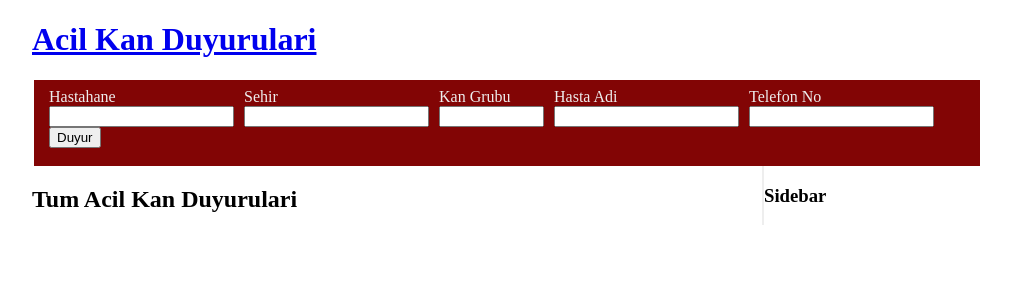
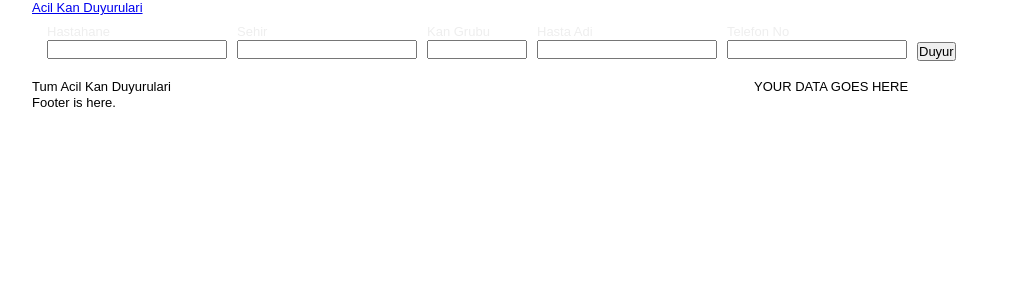
Before and after one commit to turker/acilkan, a Python web app: template templates/index.html in a window 1280 px wide. Shown: the top 300 px of the page, without its empty margins (133-1144 px from the left). Run offline with Jinja, Linux system fonts and the light colour scheme; the template is opened without the code that fills it, so the values that code supplies are empty.

Commit message:
switched to yui grid

```diff
--- a/index.yaml
+++ b/index.yaml
@@ -10,7 +10,7 @@ indexes:
 # automatically uploaded to the admin console when you next deploy
 # your application using appcfg.py.
 
-# Used 153 times in query history.
+# Used 157 times in query history.
 - kind: BloodRequest
   properties:
   - name: created
--- a/static/stylesheets/screen.css
+++ b/static/stylesheets/screen.css
@@ -1,9 +1,6 @@
 -------------------------------------------------------------- */
 
-@import "lib/reset.css";
-@import "lib/typography.css";
-@import "lib/forms.css";
-@import "lib/plugins/tabs.css";
+@import "reset-fonts-grids.css";
 
 
 /* Header
@@ -13,16 +10,16 @@
 
 /* Page */
 
-#page { margin: 0 auto; width: 950px}
+#page { margin: 0 auto; width: 950px; border: 2px solid #eee;}
 
 /* Body
 -------------------------------------------------------------- */
 
-#body { margin-top: 20px;}
+#body { margin-top: 20px; }
 
 /* Form
 --------------------------------------------------------------*/
-fieldset#field_duyuru {border: none;background-color: #820505;padding:8px 25px 18px 15px;}
+fieldset#field_duyuru {border: none;padding:8px 25px 18px 15px;}
 
 form#duyuru {
   position: relative;
@@ -43,6 +40,10 @@ div#submit {
   margin-top: 18px;
 }
 
+input[type="submit"]  {
+
+}
+
 label.overlabel {
   display: block;
   color:#EEE;
@@ -55,12 +56,6 @@ input:focus {
 
 /* Posts
 ----------------------------------------------------------*/
-#posts {
-  float:left;
-  margin-right:30px;
-  width:700px;
-}
-
 td {
 	border-bottom: 1px solid #eee;
 	background: #fff;
@@ -73,8 +68,3 @@ td {
 
 /* Sidebar
 ----------------------------------------------------------*/
-#sidebar {
-  float:left;
-  width:200px;
-  border-left: 2px solid #eee;
-}
--- a/templates/header.html
+++ b/templates/header.html
@@ -4,6 +4,7 @@
 <head>
 <script type="text/javascript" src="static/jquery-1.2.6.pack.js"></script>
 <script type="text/javascript" src="static/jquery.form.js"></script>
+<link type="text/css" rel="stylesheet" href="static/stylesheets/reset-fonts-grids.css">
 <link type="text/css" rel="stylesheet" href="static/stylesheets/screen.css">
 <script type="text/javascript">
     // wait for the DOM to be loaded
--- a/templates/index.html
+++ b/templates/index.html
@@ -1,16 +1,13 @@
 {% include "header.html" %}
 
-</head>
 <body>
-<div id="page">
-  <div id="header">
-    <h1><a href=".">Acil Kan Duyurulari</a></h1>
-  </div>
-
-  <div id="body" class="wrapper">
-
+<div id="doc2" class="yui-t7">
+   <div id="hd"><h1><a href=".">Acil Kan Duyurulari</a></h1></div>
+    <div id="bd">
+	    <div class="yui-g">
 	        <a href="{{ url }}">{{ url_linktext }}</a>
 
+            <div id="duyuruform">
                  <form id="duyuru" action="/duyuru" method="post">
                     <fieldset id="field_duyuru">
                       <div id="hospital_name">
@@ -37,15 +34,19 @@
                           <input type="submit" name="submit" value="Duyur" tabIndex="6">
                        </div>
                      </fieldset>
+                 </form>
+            </div><!--close duyuruform-->
+    	</div><!--close yui-g-->
 
- </form>
-
-<div id="posts">
-  <table id="results" class="main" cellspacing="0">
-  <tbody>
+        <div class="yui-ge">
+            <div class="yui-u first">
+                <div class="posts">
                      {% if not filter_byhospital %}
                         {% if not filter_byblood %}
                             <h2>Tum Acil Kan Duyurulari</h2>
+                        <table id="results" class="main" cellspacing="0">
+                              <tbody>
+
                             {% for req in reqs %}
                               <tr id="request">
                               <td class="city"><a href="?city={{ req.hospital.city|escape }}">{{ req.hospital.city|escape }}</a></td>
@@ -55,43 +56,65 @@
 
                               </tr>
                             {% endfor %}
+                             </tbody>
+                         </table>
+
                         {% endif %}
                      {% endif %}
- </tbody>
- </table>
 
                      {% if filter_byhospital %}
                         {% if not hospital_city %}
                             {% if hospital_name %}
                               <h2>Acil Kan Duyurulari ( {{ hospital_name }} Hastahanesi )</h2>
+                        <table id="results" class="main" cellspacing="0">
+                              <tbody>
 
                               {% for hosp in hospitals %}
                                   {% for r in hosp.requests %}
-                  <pre>{{ r.hospital.name|escape }} <a href="{{curr_url}}&city={{ r.hospital.city|escape }}">{{r.hospital.city|escape}}</a>  {{ r.blood.type|escape }} {{ r.patient_name|escape }}   {{ r.phone_number|escape}}</pre>
+                                  <tr id="request">
+                                      <td class="city"><a href="{{curr_url}}&city={{ r.hospital.city|escape }}">{{ r.hospital.city|escape }}</a></td> <td class="name">{{r.hospital.name|escape}}</td>  <td class="type">{{ r.blood.type|escape }}</td> <td class="patient">{{ r.patient_name|escape }}</td>   <td class="contact">{{ r.phone_number|escape}}</td>
+                                  </tr>
                                   {% endfor %}
                               {% endfor %}
+                            </tbody>
+                         </table>
+
                             {% endif %}
                         {% endif %}
 
                         {% if hospital_city %}
                             {% if hospital_name %}
                                 <h2>Acil Kan Duyurulari ( {{ hospital_city }} {{ hospital_name }} Hastahanesi )</h2>
+                        <table id="results" class="main" cellspacing="0">
+                              <tbody>
+
                                 {% for hosp in hospitals %}
                                     {% for r in hosp.requests %}
-                    <pre>{{ r.hospital.name|escape }} {{ r.hospital.city|escape }} {{ r.blood.type|escape }} {{ r.patient_name|escape }}   {{ r.phone_number|escape}}</pre>
+                                    <tr id="request">
+                                        <td class="city">{{ r.hospital.city|escape }}</td> <td class="name">{{ r.hospital.name|escape }}</td> <td class="type"><a href="{{curr_url}}&bloodtype={{ r.blood.type|escape }}">{{ r.blood.type|escape }}</a></td> <td class="patient">{{ r.patient_name|escape }}</td>   <td class="contact">{{ r.phone_number|escape}}</td>
+                                    </tr>
                                     {% endfor %}
                                 {% endfor %}
+                                </tbody>
+                         </table>
                             {% endif %}
                         {% endif %}
 
                          {% if not hospital_name %}
                             {% if hospital_city %}
                                 <h2>Acil Kan Duyurulari ( {{ hospital_city }} )</h2>
+                                <table id="results" class="main" cellspacing="0">
+                                  <tbody>
                                         {% for hosp in hospitals %}
                                           {% for r in hosp.requests %}
-                  <pre><a href="{{curr_url}}&hospital={{ r.hospital.name|escape }}">{{r.hospital.name|escape}}</a> {{r.hospital.city|escape}} {{ r.blood.type|escape }} {{ r.patient_name|escape }}   {{ r.phone_number|escape}}</pre>
+                                            <tr id="request">
+                                              <td class="city">{{ r.hospital.city|escape }}</td> <td class="name"><a href="{{curr_url}}&hospital={{ r.hospital.name|escape }}">{{r.hospital.name|escape}}</a></td> <td class="type"><a href="{{curr_url}}&bloodtype={{ r.blood.type|escape }}">{{ r.blood.type|escape }}</a></td> <td class="patient">{{ r.patient_name|escape }}</td>   <td class="contact">{{ r.phone_number|escape}}</td>
+                                            </tr>
                                           {% endfor %}
                                          {% endfor %}
+                                  </tbody>
+                                 </table>
+
                             {% endif %}
                         {% endif %}
                      {% endif %}
@@ -104,13 +127,13 @@
                             {% endfor %}
                         {% endfor %}
                      {% endif %}
-</div> <!--posts-->
-
- <div id="sidebar">
-  <h3>Sidebar</h3>
-
- </div><!--sidebar-->
-  </div><!--body-->
- </div><!--page-->
+             </div><!--close posts-->
+            </div><!--close yui-first-->
+            <div class="yui-u">
+    	        <p>YOUR DATA GOES HERE</p>
+            </div><!--close yui-u-->
+        </div><!--close yui-ge-->
+	</div> <!--close bd-->
+   <div id="ft">Footer is here.</div>
+</div> <!--close doc2-->
 </body>
-</html>
```
Also changed, not shown: static/stylesheets/reset-fonts-grids.css (added), 1 other file. Lines whose indentation alone changed are shown as unchanged.
